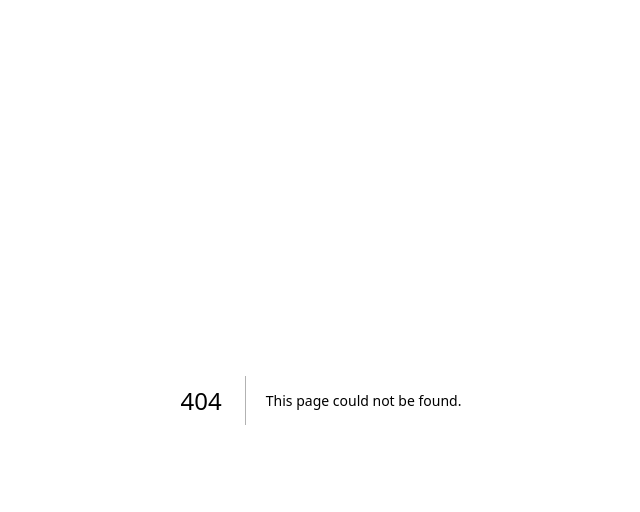
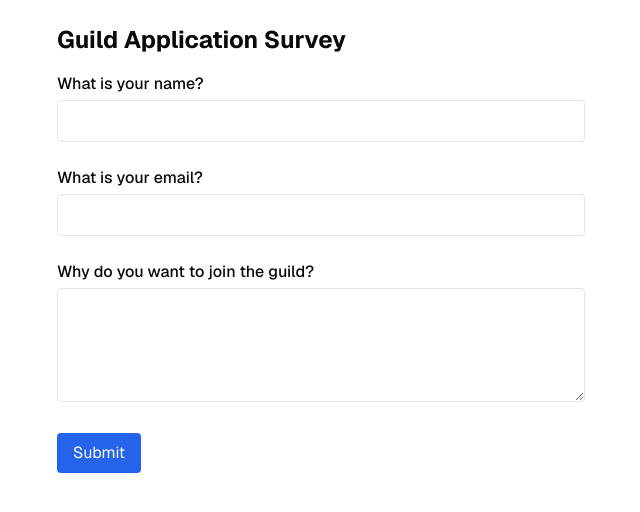
Before and after one commit to Collyngodlewski/uranium-guild, a Next.js app: page /guildApply in a window 1280 px wide. Before the commit this address had no page. Shown: the top 512 px of the page, without its empty margins (319-959 px from the left). Built offline with nearby package versions, Linux system fonts and the light colour scheme.

Commit message:
initial commit, add guild apply page

```diff
--- /dev/null
+++ b/app/guildApply/page.tsx
@@ -0,0 +1,53 @@
+import React from "react";
+
+export default function GuildApplyPage() {
+  return (
+    <main className="max-w-xl mx-auto p-6">
+      <h1 className="text-2xl font-bold mb-4">Guild Application Survey</h1>
+      <form className="space-y-6">
+        <div>
+          <label htmlFor="name" className="block font-medium mb-1">
+            What is your name?
+          </label>
+          <input
+            id="name"
+            name="name"
+            type="text"
+            className="w-full border rounded px-3 py-2"
+            required
+          />
+        </div>
+        <div>
+          <label htmlFor="email" className="block font-medium mb-1">
+            What is your email?
+          </label>
+          <input
+            id="email"
+            name="email"
+            type="email"
+            className="w-full border rounded px-3 py-2"
+            required
+          />
+        </div>
+        <div>
+          <label htmlFor="reason" className="block font-medium mb-1">
+            Why do you want to join the guild?
+          </label>
+          <textarea
+            id="reason"
+            name="reason"
+            className="w-full border rounded px-3 py-2"
+            rows={4}
+            required
+          />
+        </div>
+        <button
+          type="submit"
+          className="bg-blue-600 text-white px-4 py-2 rounded hover:bg-blue-700"
+        >
+          Submit
+        </button>
+      </form>
+    </main>
+  );
+}
--- a/package.json
+++ b/package.json
@@ -15,6 +15,7 @@
     "@supabase/supabase-js": "latest",
     "class-variance-authority": "^0.7.1",
     "clsx": "^2.1.1",
+    "latest": "^0.2.0",
     "lucide-react": "^0.511.0",
     "next": "latest",
     "next-themes": "^0.4.6",
```
Also changed, not shown: tsconfig.json (+18 -5 lines), 1 other file (tests, documents, lock files or other folders).
